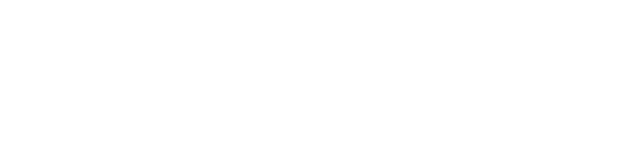
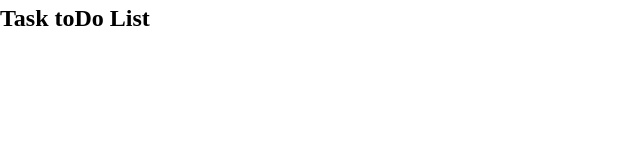
Before and after one commit to devendra-alt/toDo-list-web, a website built with webpack: page src/index.html in a window 1280 px wide. Shown: the whole page, without its empty margins (0-640 px from the left). Built offline with nearby package versions, Linux system fonts and the light colour scheme.

Commit message:
Added content to canvas

```diff
--- a/src/index.html
+++ b/src/index.html
@@ -7,6 +7,8 @@
     <title><%= htmlWebpackPlugin.options.title %></title>
   </head>
   <body>
-    <article id="todoApp"></article>
+    <article id="todoApp">
+      <h1>Task toDo List</h1>
+    </article>
   </body>
 </html>
```
